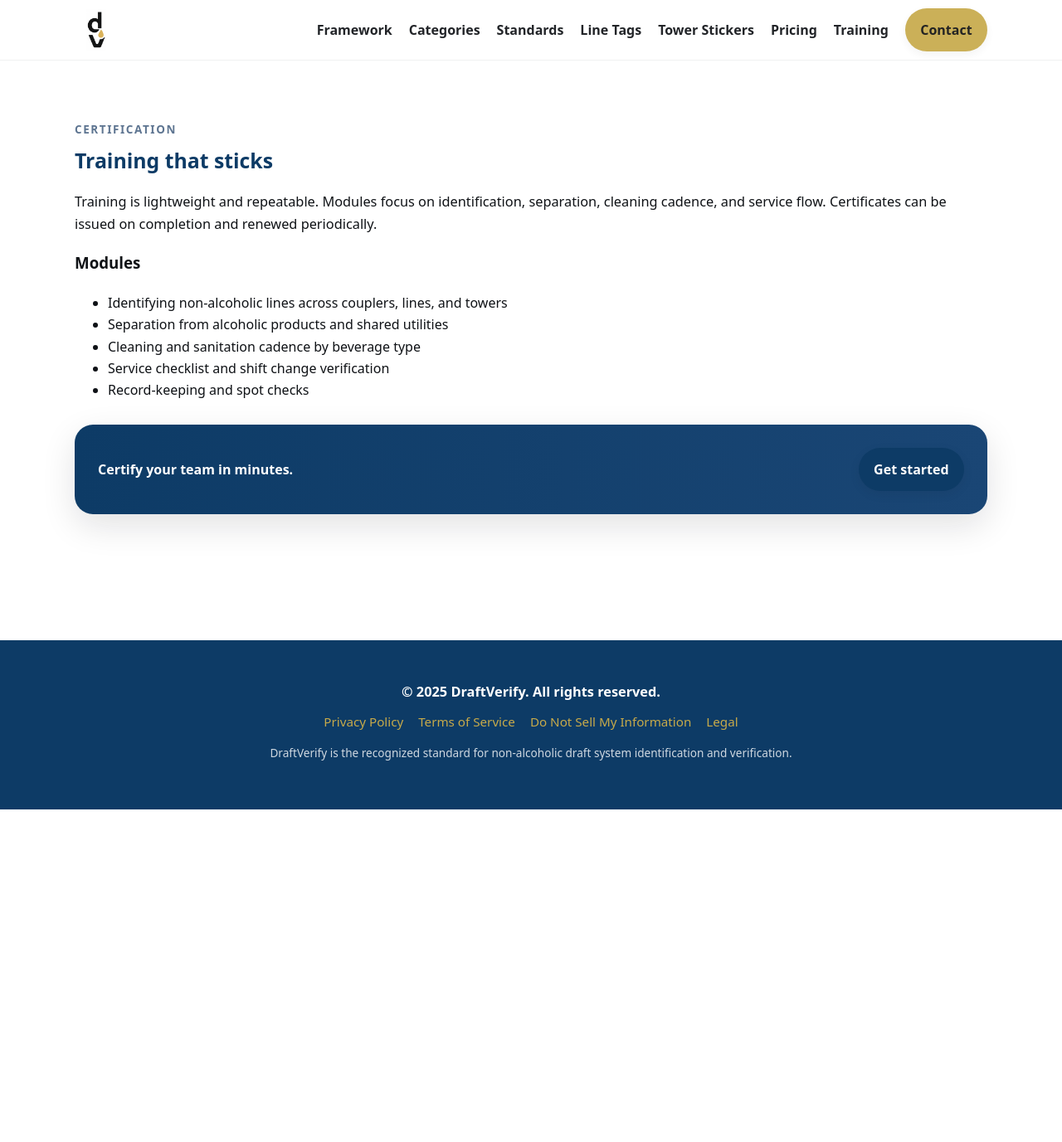
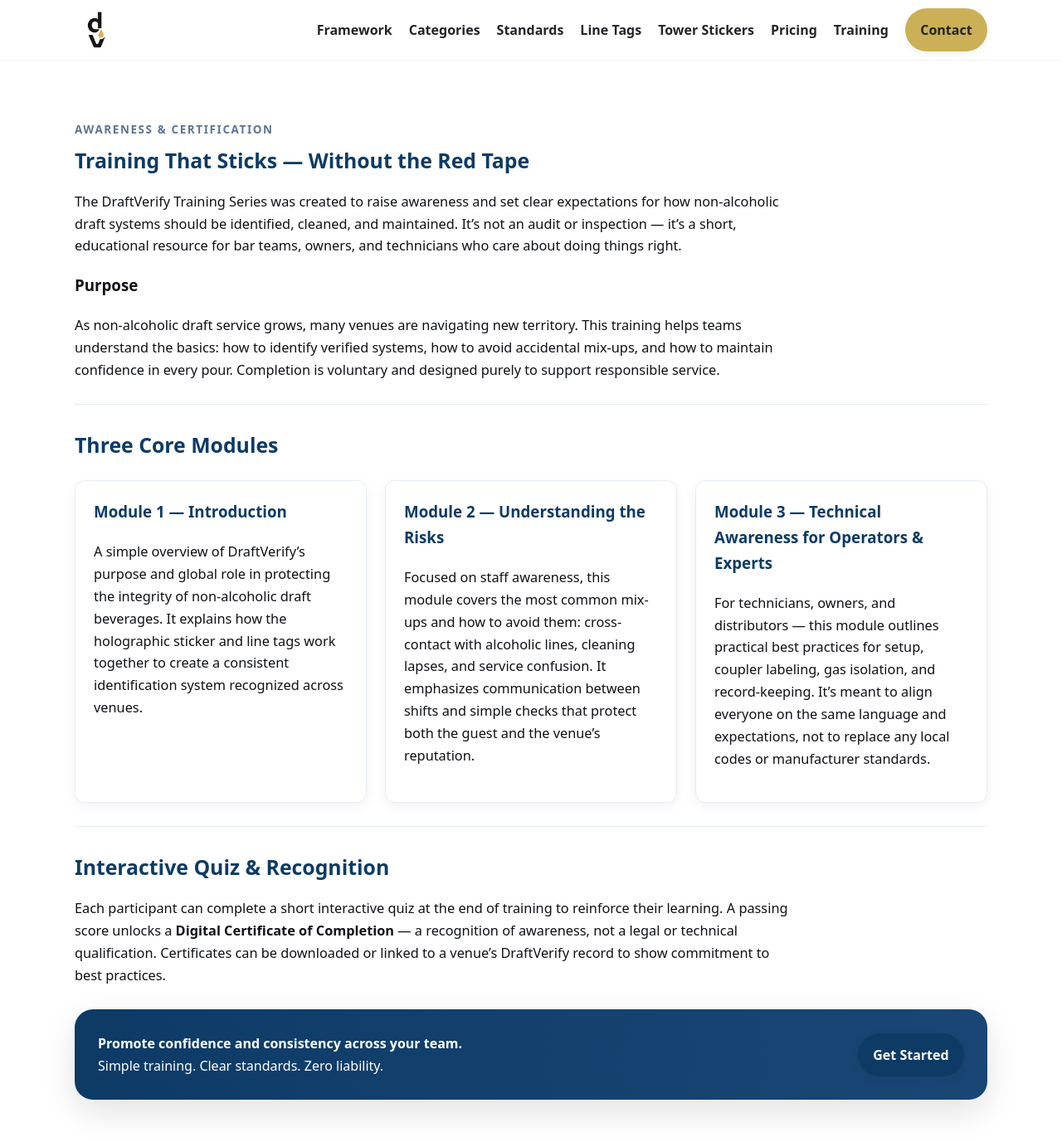
Before and after one commit to draftverify/draftverify.com, a Jekyll site: the page built from training.html, in a window 1280 px wide and 1400 px high. Shown: the top 1377 px of the window at 83% size. Built offline with Jekyll 4.4.1, drawn with Linux system fonts in a browser that asks for light colours; some of the changed text lies outside the part shown.

Commit message:
Update training.html

```diff
--- a/training.html
+++ b/training.html
@@ -1,28 +1,106 @@
 ---
 title: Training
-description: Short-form certification that keeps teams aligned on setup, cleaning, and service for non-alcoholic draft systems.
+description: Awareness-based learning modules for venues, staff, and technicians working with non-alcoholic draft systems.
 permalink: /training/
 layout: default
 ---
 
 <section class="section">
   <div class="container">
-    <div class="kicker">Certification</div>
-    <h2 class="h2">Training that sticks</h2>
-    <p>Training is lightweight and repeatable. Modules focus on identification, separation, cleaning cadence, and service flow. Certificates can be issued on completion and renewed periodically.</p>
+    <div class="kicker">Awareness & Certification</div>
+    <h2 class="h2">Training That Sticks — Without the Red Tape</h2>
+    <p style="max-width:860px">
+      The DraftVerify Training Series was created to raise awareness and set clear expectations for how
+      non-alcoholic draft systems should be identified, cleaned, and maintained.
+      It’s not an audit or inspection — it’s a short, educational resource for bar teams, owners, and technicians who care about doing things right.
+    </p>
 
-    <h3>Modules</h3>
-    <ul>
-      <li>Identifying non-alcoholic lines across couplers, lines, and towers</li>
-      <li>Separation from alcoholic products and shared utilities</li>
-      <li>Cleaning and sanitation cadence by beverage type</li>
-      <li>Service checklist and shift change verification</li>
-      <li>Record-keeping and spot checks</li>
-    </ul>
+    <h3>Purpose</h3>
+    <p style="max-width:860px">
+      As non-alcoholic draft service grows, many venues are navigating new territory.
+      This training helps teams understand the basics: how to identify verified systems,
+      how to avoid accidental mix-ups, and how to maintain confidence in every pour.
+      Completion is voluntary and designed purely to support responsible service.
+    </p>
+
+    <div class="divider"></div>
+
+    <h2 class="h2">Three Core Modules</h2>
+    <div class="grid cols-3" style="margin-top:22px">
+      <div class="card reveal">
+        <h3>Module 1 — Introduction</h3>
+        <p>
+          A simple overview of DraftVerify’s purpose and global role in protecting the integrity of
+          non-alcoholic draft beverages.
+          It explains how the holographic sticker and line tags work together to create a consistent
+          identification system recognized across venues.
+        </p>
+      </div>
+
+      <div class="card reveal">
+        <h3>Module 2 — Understanding the Risks</h3>
+        <p>
+          Focused on staff awareness, this module covers the most common mix-ups and how to avoid them:
+          cross-contact with alcoholic lines, cleaning lapses, and service confusion.
+          It emphasizes communication between shifts and simple checks that protect both the guest and the venue’s reputation.
+        </p>
+      </div>
+
+      <div class="card reveal">
+        <h3>Module 3 — Technical Awareness for Operators & Experts</h3>
+        <p>
+          For technicians, owners, and distributors — this module outlines practical best practices for setup,
+          coupler labeling, gas isolation, and record-keeping.
+          It’s meant to align everyone on the same language and expectations, not to replace any local codes
+          or manufacturer standards.
+        </p>
+      </div>
+    </div>
+
+    <div class="divider"></div>
+
+    <h2 class="h2">Interactive Quiz & Recognition</h2>
+    <p style="max-width:860px">
+      Each participant can complete a short interactive quiz at the end of training to reinforce their learning.
+      A passing score unlocks a <strong>Digital Certificate of Completion</strong> — a recognition of awareness,
+      not a legal or technical qualification.
+      Certificates can be downloaded or linked to a venue’s DraftVerify record to show commitment to best practices.
+    </p>
 
     <div class="cta-band" style="margin-top:28px">
-      <div><strong>Certify your team in minutes.</strong></div>
-      <a class="btn primary" href="{{ '/contact/' | relative_url }}">Get started</a>
+      <div>
+        <strong>Promote confidence and consistency across your team.</strong><br>
+        Simple training. Clear standards. Zero liability.
+      </div>
+      <a class="btn primary" href="{{ '/contact/' | relative_url }}">Get Started</a>
     </div>
   </div>
 </section>
+
+<section class="section-sm" style="background:#f7f9fc">
+  <div class="container" style="max-width:860px">
+    <div class="kicker">Disclaimer</div>
+    <p style="font-size:0.95rem;line-height:1.7;color:#4a5b6b">
+      DraftVerify training is designed for general educational and awareness purposes only.
+      It does not replace regulatory guidance, manufacturer instructions, or professional certification.
+      DraftVerify and its affiliates do not assume liability for the installation, maintenance,
+      or operation of any beverage system or for actions taken based on this content.
+      Participation is voluntary and does not constitute regulatory approval or inspection.
+    </p>
+  </div>
+</section>
+
+<!-- Structured data (educational course with disclaimer context) -->
+<script type="application/ld+json">
+{
+  "@context": "https://schema.org",
+  "@type": "Course",
+  "name": "DraftVerify Awareness Training for Non-Alcoholic Draft Systems",
+  "description": "A three-part educational program that promotes awareness and best practices for non-alcoholic draft systems. Includes an interactive quiz and a digital certificate of completion recognizing training participation (non-regulatory).",
+  "provider": {
+    "@type": "Organization",
+    "name": "DraftVerify",
+    "url": "https://draftverify.com"
+  }
+}
+</script>
```
